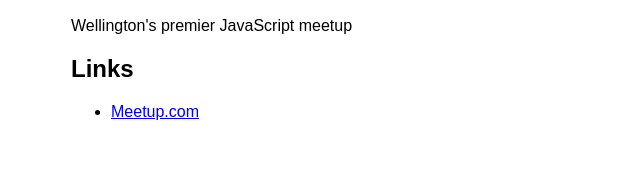
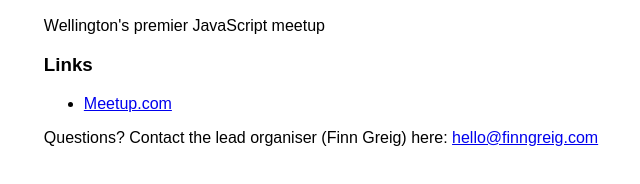
Before and after one commit to wellington-js/website, a plain HTML site: page index.html in a window 1280 px wide. Shown: the part 292-476 px from the top of the page, without its empty margins (319-959 px from the left). Drawn offline with Linux system fonts and the light colour scheme.

Commit message:
Added contact details

```diff
--- a/index.html
+++ b/index.html
@@ -17,10 +17,12 @@
       <img src="/assets/img/wellingtonjs-logo.png" alt="Wellington.js logo" width="500px"/>
       <p>Wellington's premier JavaScript meetup</p>
 
-      <h2>Links</h2>
+      <h3>Links</h3>
       <ul>
         <li><a href="https://www.meetup.com/WellingtonJS">Meetup.com</a></li>
       </ul>
+
+      <p>Questions? Contact the lead organiser (Finn Greig) here: <a href="mailto:hello@finngreig.com?subject=Wellington.js%20Meetup">hello@finngreig.com</a></p>
     </div>
   </body>
 </html>
```
